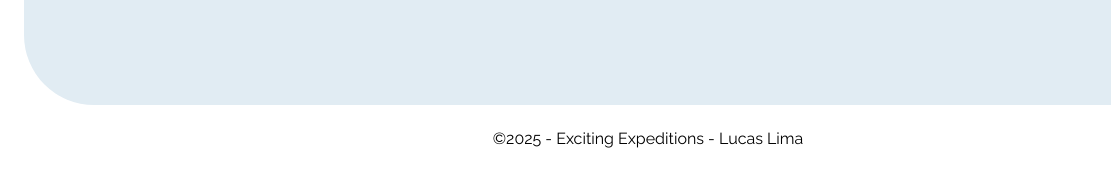
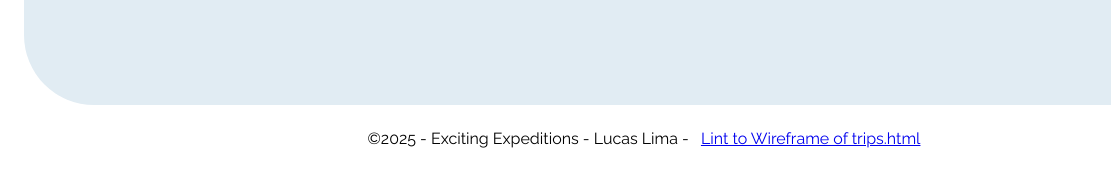
Before and after one commit to lucas-rlima/wdd130, a plain HTML site: page wwr/trips.html in a window 1280 px wide. Shown: the part 1937-2116 px from the top of the page, 0-1111 px from the left. Drawn offline with Linux system fonts and the light colour scheme.

Commit message:
added a link to wireframe trips

```diff
--- a/wwr/trips.html
+++ b/wwr/trips.html
@@ -132,7 +132,7 @@
 
     </main>
     <footer>
-        <div class="p"><p>&copy;2025 - Exciting Expeditions - Lucas Lima</p></div>
+        <div class="p"><p>&copy;2025 - Exciting Expeditions - Lucas Lima - <a href="images/wireframewwr.jpg" target="_blank">Lint to Wireframe of trips.html</a></p></div>
         <nav>
             <a href="https://facebook.com" target="_blank"><img src="images/facebooklogo.svg" alt="Facebook" ></a>
             <a href="https://instagram.com" target="_blank"><img src="images/instagramlogo.svg" alt="Instagram"></a>
```
